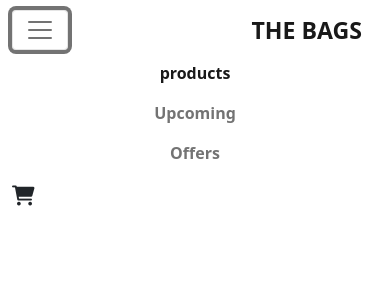
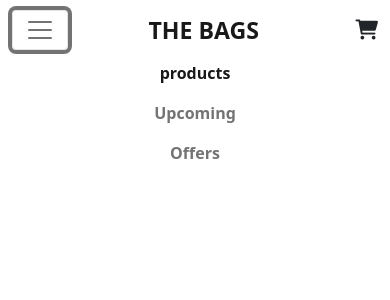
Before and after one commit to nibab-boo/front-end-pratice, a React (Create React App) app: page / in a window 390 px wide. Both pictures are taken after a click on the button "Toggle navigation". Shown: the top 300 px of the page. Built offline with nearby package versions, Linux system fonts and the light colour scheme.

Commit message:
className and cart logo refactored

```diff
--- a/src/components/Header.js
+++ b/src/components/Header.js
@@ -2,29 +2,31 @@ import React from 'react';
 const Header = () => {
   return (
     <header>
-      <nav class="navbar navbar-expand-lg navbar-light bg-white">
-        <div class="container-md fw-bold">
-          <button class="navbar-toggler" type="button" data-bs-toggle="collapse" data-bs-target="#navbarTogglerDemo03" aria-controls="navbarTogglerDemo03" aria-expanded="false" aria-label="Toggle navigation">
-            <span class="navbar-toggler-icon"></span>
+      <nav className="navbar navbar-expand-lg navbar-light bg-white">
+        <div className="container-md fw-bold">
+          <button className="navbar-toggler" type="button" data-bs-toggle="collapse" data-bs-target="#navbarTogglerDemo03" aria-controls="navbarTogglerDemo03" aria-expanded="false" aria-label="Toggle navigation">
+            <span className="navbar-toggler-icon"></span>
           </button>
-          <a class="navbar-brand fs-3" href="#">THE BAGS</a>
-          <div class="collapse navbar-collapse" id="navbarTogglerDemo03">
-            <ul class="navbar-nav me-auto mb-2 mb-lg-0 mx-auto">
-              <li class="nav-item px-md-3">
-                <a class="nav-link active" aria-current="page" href="#">products</a>
+          <a className="navbar-brand fs-3" href="#">THE BAGS</a>
+          <span className='d-md-none fs-5'>
+            <i className="fa-solid fa-cart-shopping"></i>
+          </span>
+          <div className="collapse navbar-collapse" id="navbarTogglerDemo03">
+            <ul className="navbar-nav me-auto mb-2 mb-lg-0 mx-auto">
+              <li className="nav-item px-md-3">
+                <a className="nav-link active" aria-current="page" href="#">products</a>
               </li>
-              <li class="nav-item  px-md-3">
-                <a class="nav-link" href="/upcoming">Upcoming</a>
+              <li className="nav-item  px-md-3">
+                <a className="nav-link" href="/upcoming">Upcoming</a>
               </li>
-              <li class="nav-item  px-md-3">
-                <a class="nav-link" href='/offers'>Offers</a>
+              <li className="nav-item  px-md-3">
+                <a className="nav-link" href='/offers'>Offers</a>
               </li>
             </ul>
           </div>
-
-          <div className='fs-5'>
-            <i class="fa-solid fa-cart-shopping"></i>
-          </div>
+          <span className='d-none d-md-block fs-5'>
+            <i className="fa-solid fa-cart-shopping"></i>
+          </span>
         </div>
       </nav>
     </header>
```
